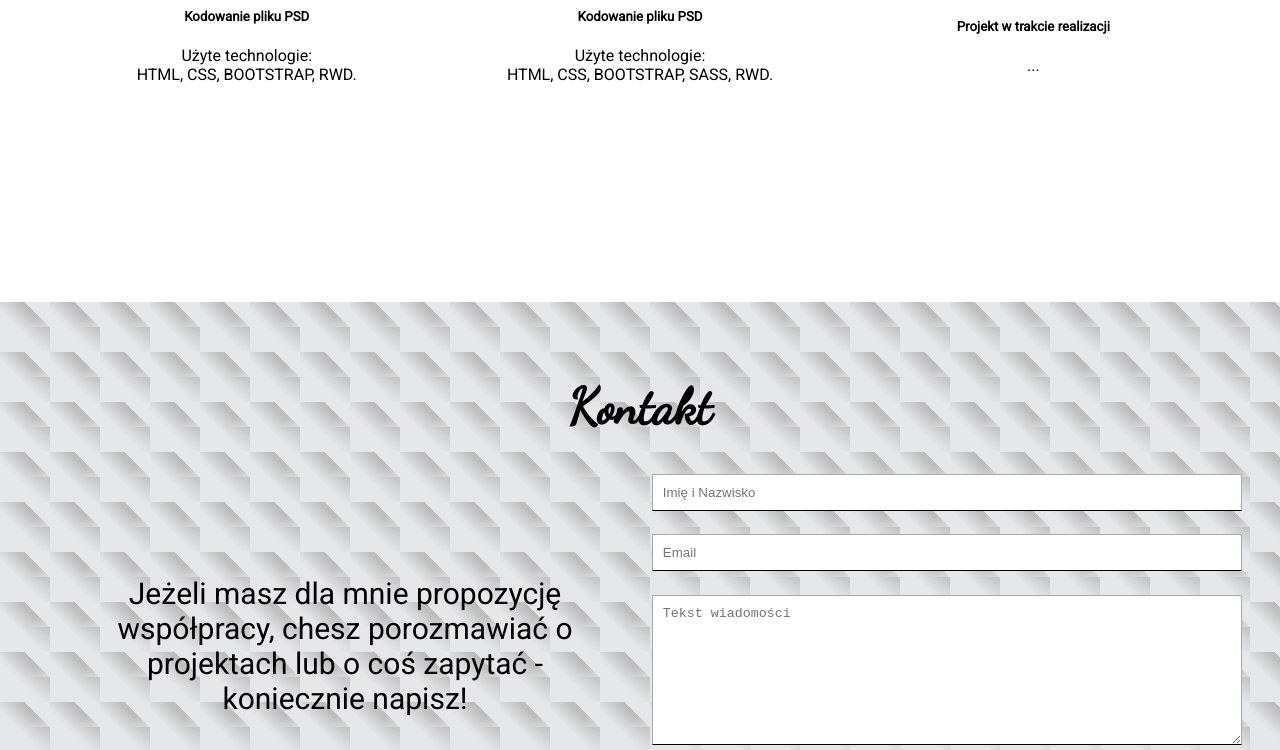
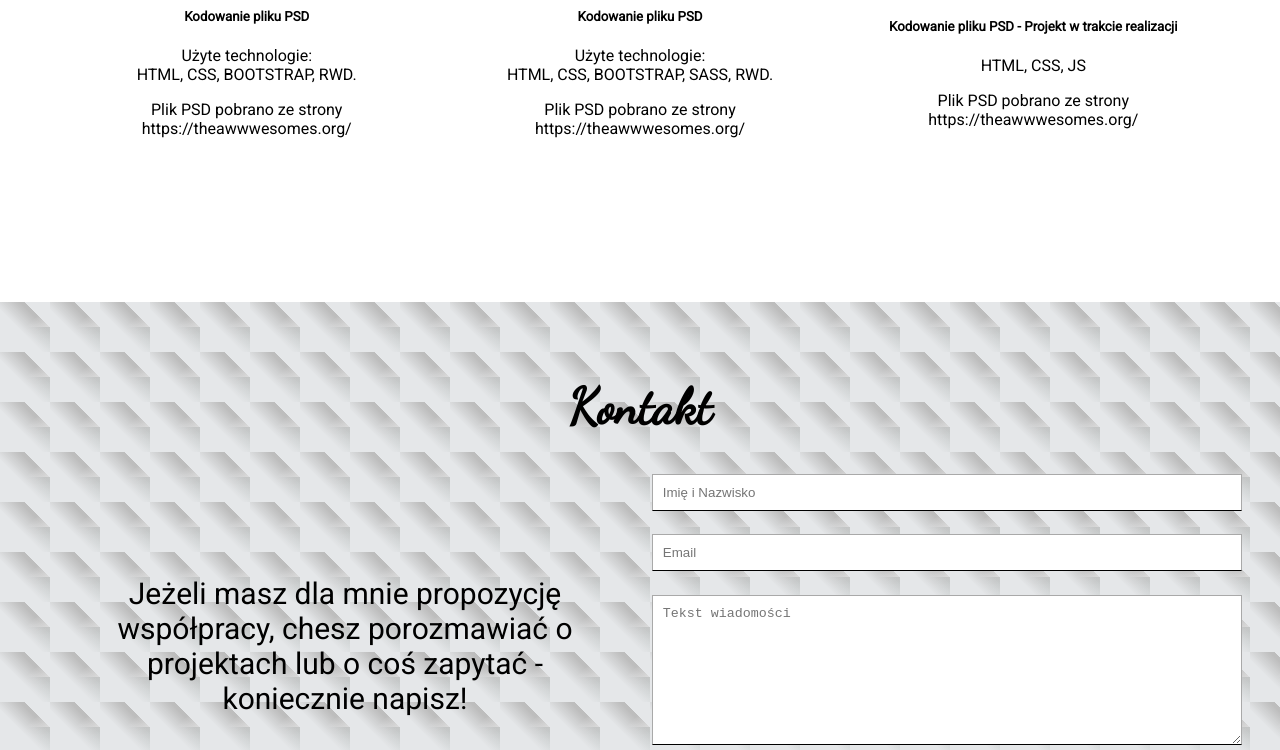
Before and after one commit to sdorota/portfolio, a plain HTML site: page index.html in a window 1280 px wide. Shown: the part 2898-3648 px from the top of the page. Drawn offline with Linux system fonts and the light colour scheme.

Commit message:
portfolio - 3-rd project

```diff
--- a/index.html
+++ b/index.html
@@ -135,7 +135,8 @@
         </div>
         <h5>Kodowanie pliku PSD</h5>
         <p>Użyte technologie:
-          <BR>HTML, CSS, BOOTSTRAP, RWD.</p>
+          <br>HTML, CSS, BOOTSTRAP, RWD.</p>
+          <p class="portfolio-info">Plik PSD pobrano ze strony https://theawwwesomes.org/</p>
       </div>
       <div class="portfolio-inner">
         <div class="background b2">
@@ -149,10 +150,11 @@
         </div>
         <h5>Kodowanie pliku PSD</h5>
         <p>Użyte technologie:<br> HTML, CSS, BOOTSTRAP, SASS, RWD.</p>
+        <p class="portfolio-info">Plik PSD pobrano ze strony https://theawwwesomes.org/</p>
       </div>
       <div class="portfolio-inner">
         <div class="background b3">
-          <a href="">
+          <a href="https://sdorota.github.io/Assets-03-Hello-Colors/">
           <div class="mask">
             <div class="border">
               <i class="fas fa-plus"></i>
@@ -160,8 +162,9 @@
           </div>
           </a>
         </div>
-        <h5>Projekt w trakcie realizacji</h5>
-        <p>...</p>
+        <h5>Kodowanie pliku PSD - Projekt w trakcie realizacji</h5>
+        <p>HTML, CSS, JS</p>
+        <p class="portfolio-info">Plik PSD pobrano ze strony https://theawwwesomes.org/</p>
       </div>
     </div>
   </section>
```
